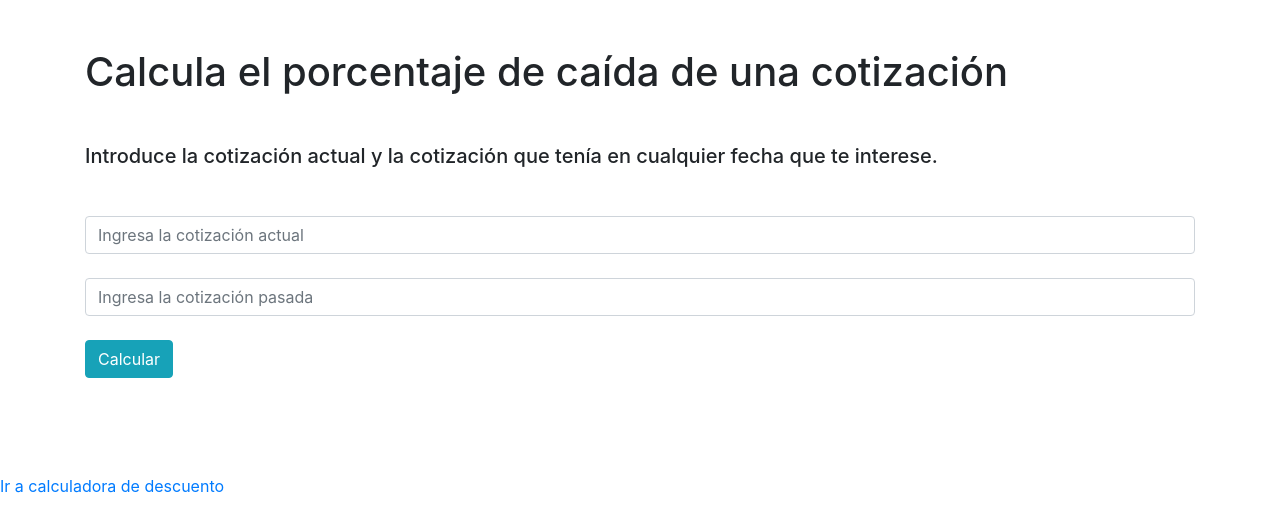
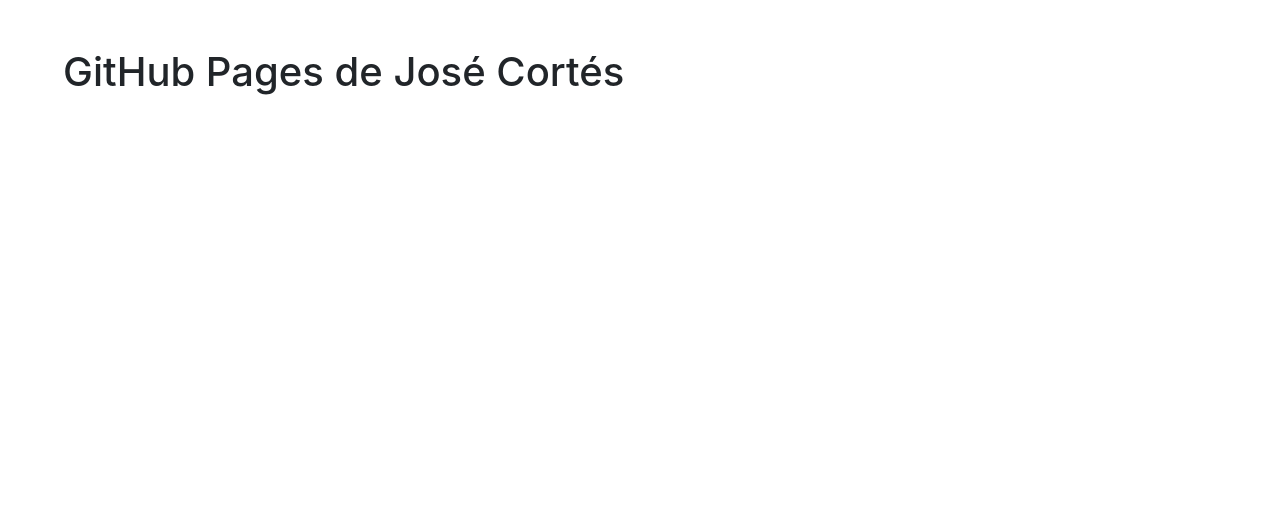
Before and after one commit to josecortesdev/josecortesdev.github.io, a plain HTML site: page index.html in a window 1280 px wide. Drawn offline with nearby package versions, Linux system fonts and the light colour scheme.

Commit message:
Update index.html

```diff
--- a/index.html
+++ b/index.html
@@ -14,32 +14,9 @@
 </head>
 <body>
 
-
-
-    <div class="container center m-5 mx-auto">
-
-        <h1 class="mb-5"> Calcula el porcentaje de caída de una cotización </h1>
-        <h5 class="mb-5"> Introduce la cotización actual y la cotización que tenía en cualquier fecha que te interese. </h5>
-
-        <form id="formulario">
-
-        <input type="text" placeholder="Ingresa la cotización actual" class="form-control mb-4" name="actual" id="actual">
-        <input type="text" placeholder="Ingresa la cotización pasada" class="form-control mb-4" name="pasada" id="pasada">
-        <button class="btn btn-info  " type="submit"> Calcular </button>
-
-        </form>
-
-    </div>
-
-    <div class="container m-3">
-
-        <p> </p>
-
-    </div>
-
-    <br><br>
-
-    <a href="descuento.html"> Ir a calculadora de descuento </a>
+  <div class="container m-5">
+  <h1>GitHub Pages de José Cortés</h1>
+  </div>
 
     <script src="https://code.jquery.com/jquery-3.5.1.min.js" integrity="sha256-9/aliU8dGd2tb6OSsuzixeV4y/faTqgFtohetphbbj0=" crossorigin="anonymous"></script>
 
```
